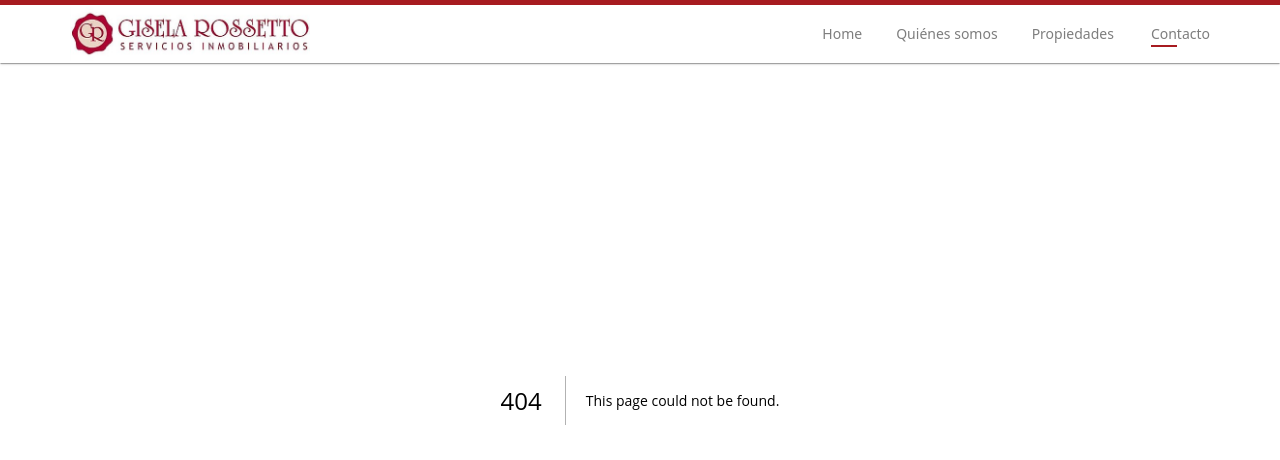
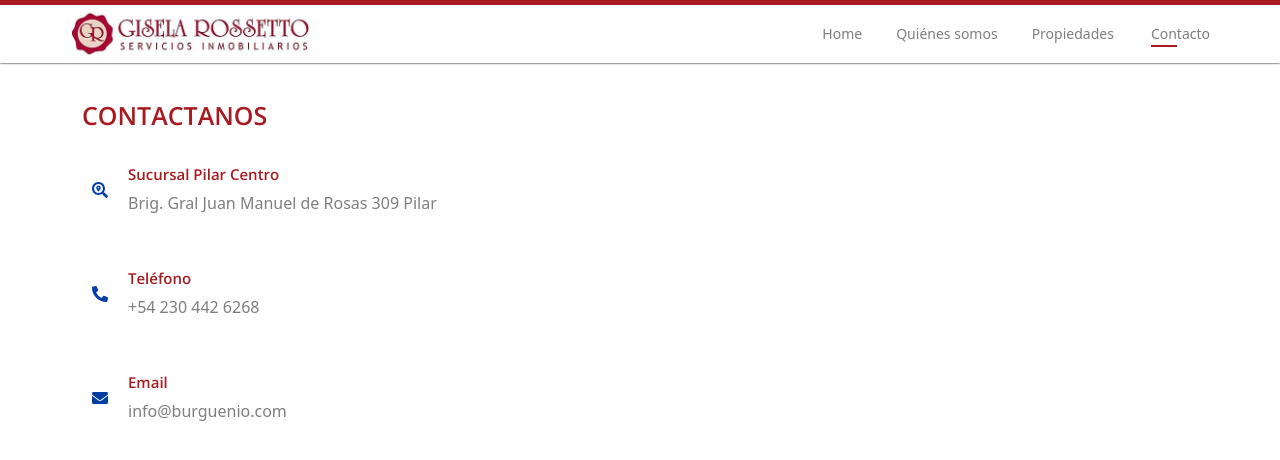
Before and after one commit to francobenitez20001/rossetto-propiedades, a Next.js app: page /contacto in a window 1280 px wide. Before the commit this address had no page. Shown: the top 460 px of the page. Built offline with nearby package versions, Linux system fonts and the light colour scheme.

Commit message:
info contacto

```diff
--- /dev/null
+++ b/components/Contacto/info.js
@@ -0,0 +1,82 @@
+import { faEnvelope, faPhoneAlt, faSearchLocation } from "@fortawesome/free-solid-svg-icons";
+import { FontAwesomeIcon } from "@fortawesome/react-fontawesome"
+import styled from "styled-components";
+
+const InfoContacto = () => {
+    return (
+        <>
+            <Titulo>Contactanos</Titulo>
+            <Item>
+                <IconArea>
+                    <FontAwesomeIcon icon={faSearchLocation}/>
+                </IconArea>
+                <Info>
+                    <Subtitle>Sucursal Pilar centro</Subtitle>
+                    <Descripcion>Brig. Gral Juan Manuel de Rosas 309 Pilar</Descripcion>
+                </Info>
+            </Item>
+            <Item>
+                <IconArea>
+                    <FontAwesomeIcon icon={faPhoneAlt}/>
+                </IconArea>
+                <Info>
+                    <Subtitle>Teléfono</Subtitle>
+                    <Descripcion>+54 230 442 6268</Descripcion>
+                </Info>
+            </Item>
+            <Item>
+                <IconArea>
+                    <FontAwesomeIcon icon={faEnvelope}/>
+                </IconArea>
+                <Info>
+                    <Subtitle>Email</Subtitle>
+                    <Descripcion>info@burguenio.com</Descripcion>
+                </Info>
+            </Item>
+        </>
+    );
+}
+
+const Titulo = styled.h2`
+    color: var(--primary);
+    font-weight: 600;
+    text-transform:uppercase;
+    font-size: 25px;
+`;
+
+const Item = styled.div`
+    display: flex;
+    padding: 27px 10px;
+    align-items: center;
+`;
+
+const IconArea = styled.div`
+    display: flex;
+    align-items: center;
+    >svg{
+        width: 30px;
+        color: var(--mainblue);
+    }
+`;
+
+const Info = styled.div`
+    display: flex;
+    flex-direction: column;
+    justify-content: space-between;
+    padding:0px 0px 0px 20px;
+`;
+
+const Subtitle = styled.h4`
+    font-size: 15px;
+    font-weight: 600;
+    text-transform: capitalize;
+    color: var(--primary);
+`;
+
+const Descripcion = styled.span`
+    font-size: 16px;
+    line-height: 1.5;
+    color: var(--secondary);
+`;
+
+export default InfoContacto;
--- /dev/null
+++ b/pages/contacto.js
@@ -0,0 +1,19 @@
+import InfoContacto from '../components/Contacto/info';
+import Encabezado from '../components/encabezado';
+const Contacto = () => {
+    return (
+        <>
+            <Encabezado title="Rossetto Propiedades - Contacto"/>
+            <section className="container" style={{paddingTop:'100px'}}  id="contact">
+                <div className="row">
+                    <div className="col-12 col-md-6">
+                        <InfoContacto/>
+                    </div>
+                    <div className="col-12 col-md-6"></div>
+                </div>
+            </section>
+        </>
+    );
+}
+
+export default Contacto;
```
